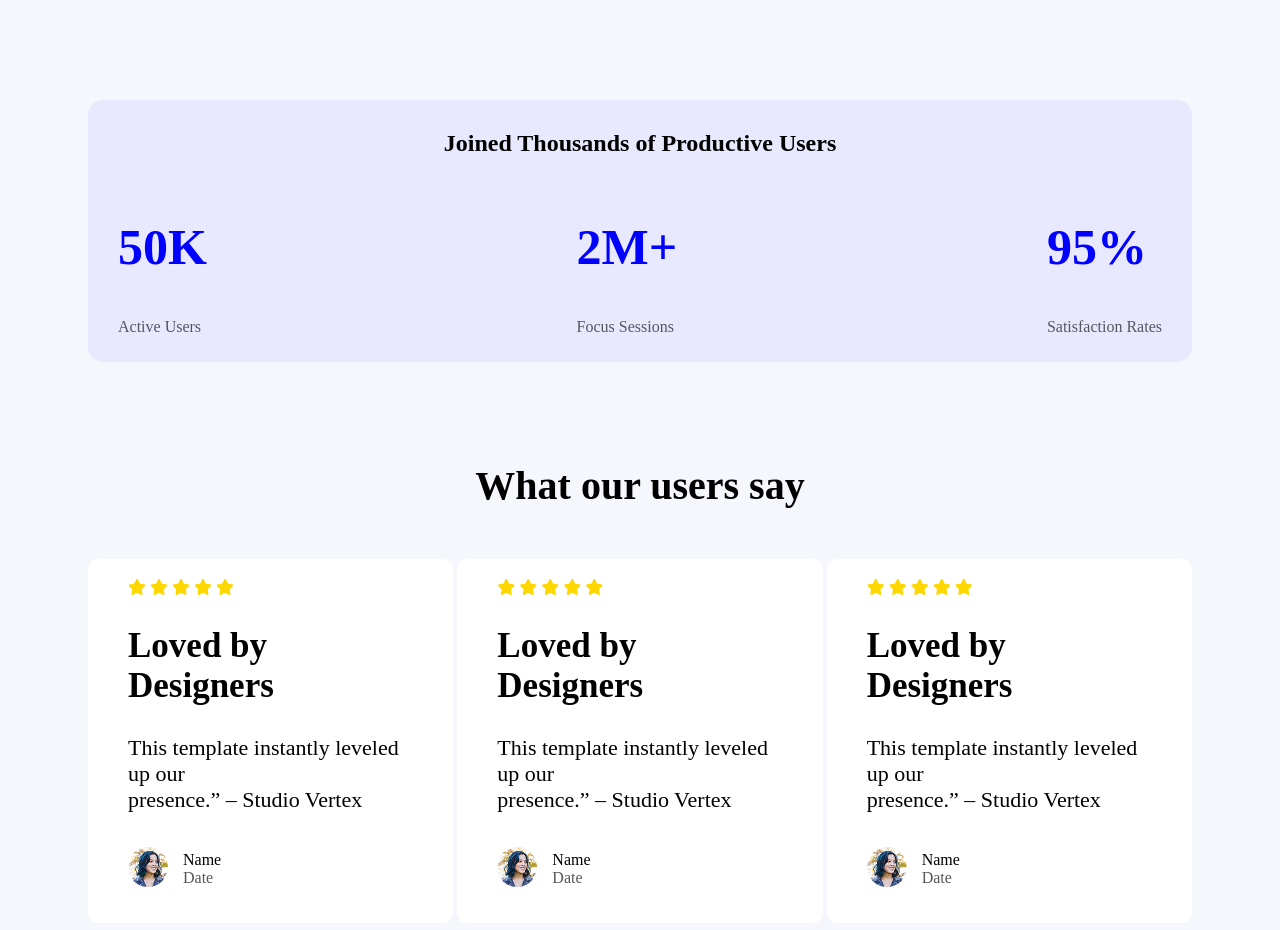
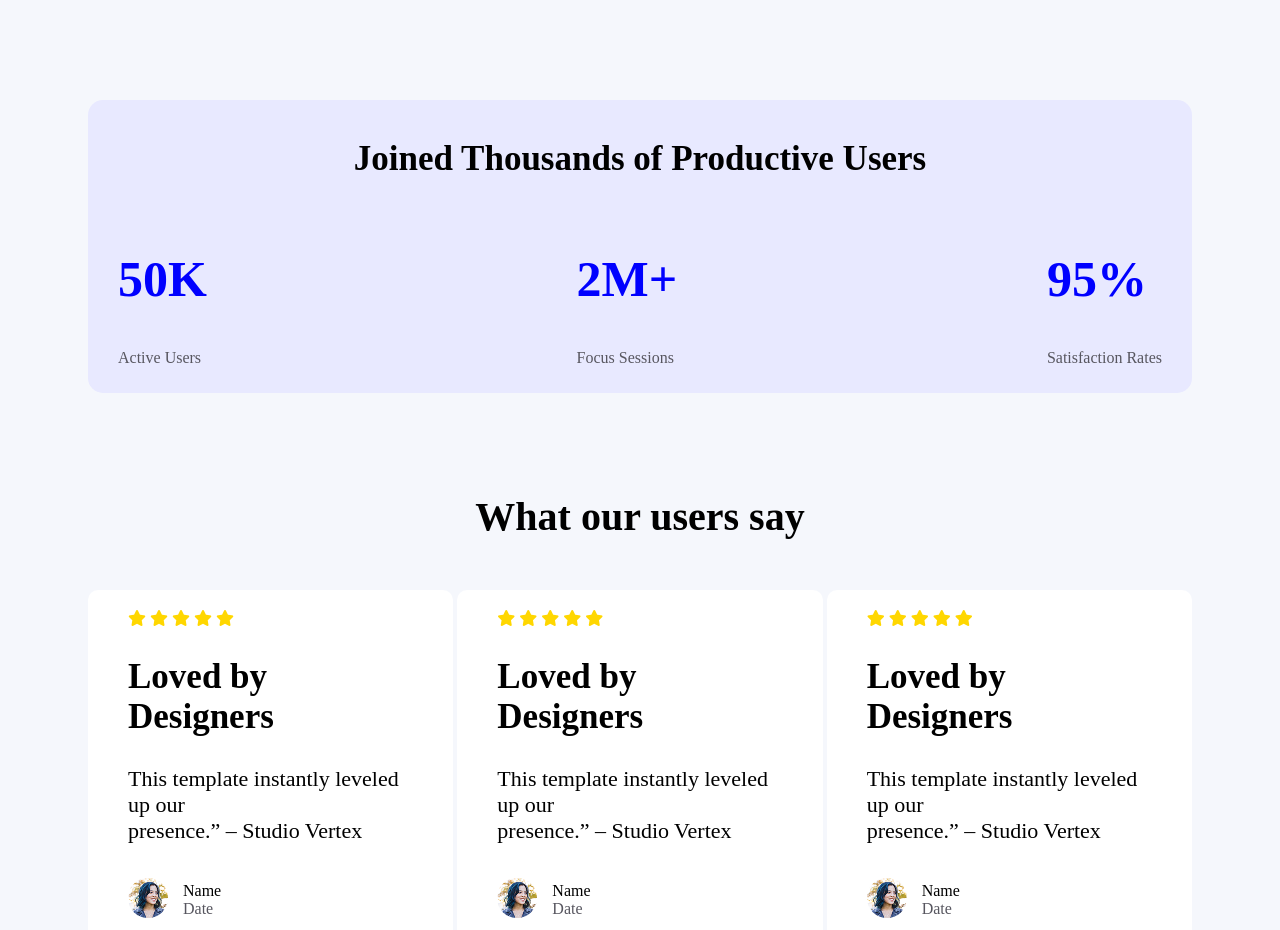
Before and after one commit to munnasiracs/assignment-01, a plain HTML site: page index.html in a window 1280 px wide. Shown: the part 1260-2190 px from the top of the page. Drawn offline with Linux system fonts and the light colour scheme.

Commit message:
updated font size

```diff
--- a/index.html
+++ b/index.html
@@ -61,7 +61,7 @@
 
     <!-- Stats Section -->
     <section class="stats-container ">
-        <h2 class="" style="text-align: center;">Joined Thousands of Productive Users</h2>
+        <h2  class="" style="text-align: center; font-size: 35px;">Joined Thousands of Productive Users</h2>
         <div class="stats-value ">
             <div class="">
                 <h2 style="font-size: 50px;" class="bule ">50K</h2>
```
